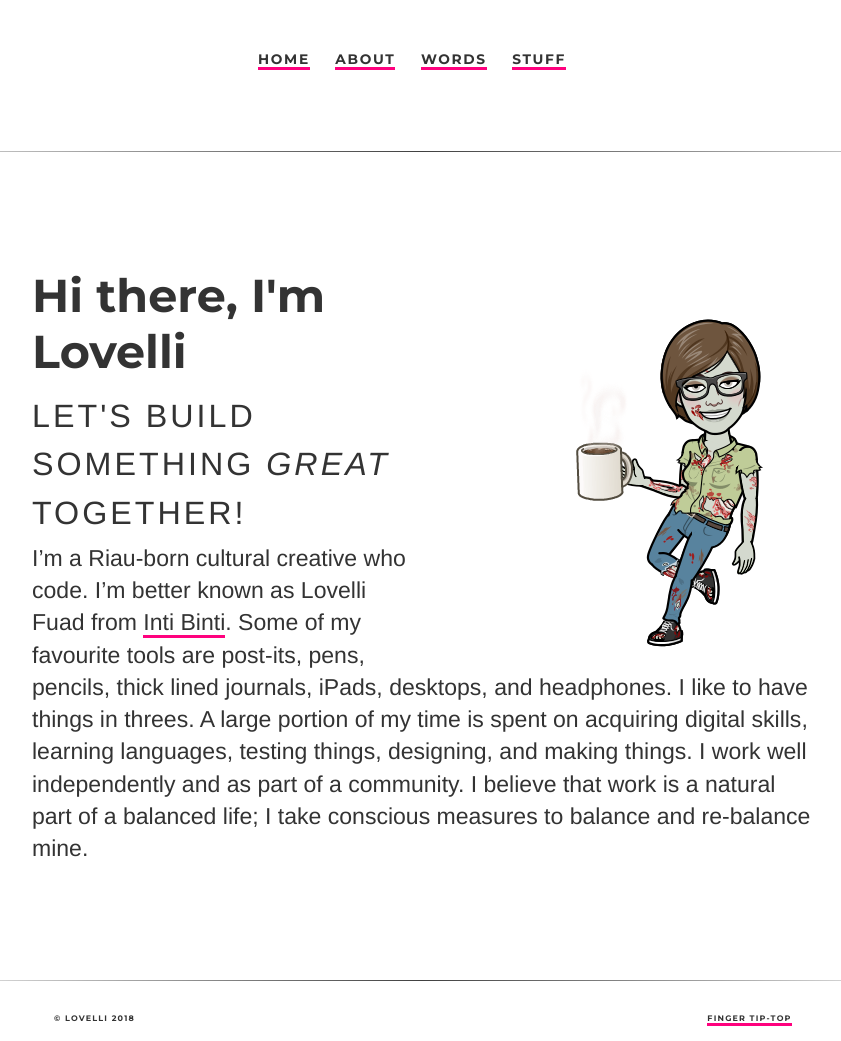
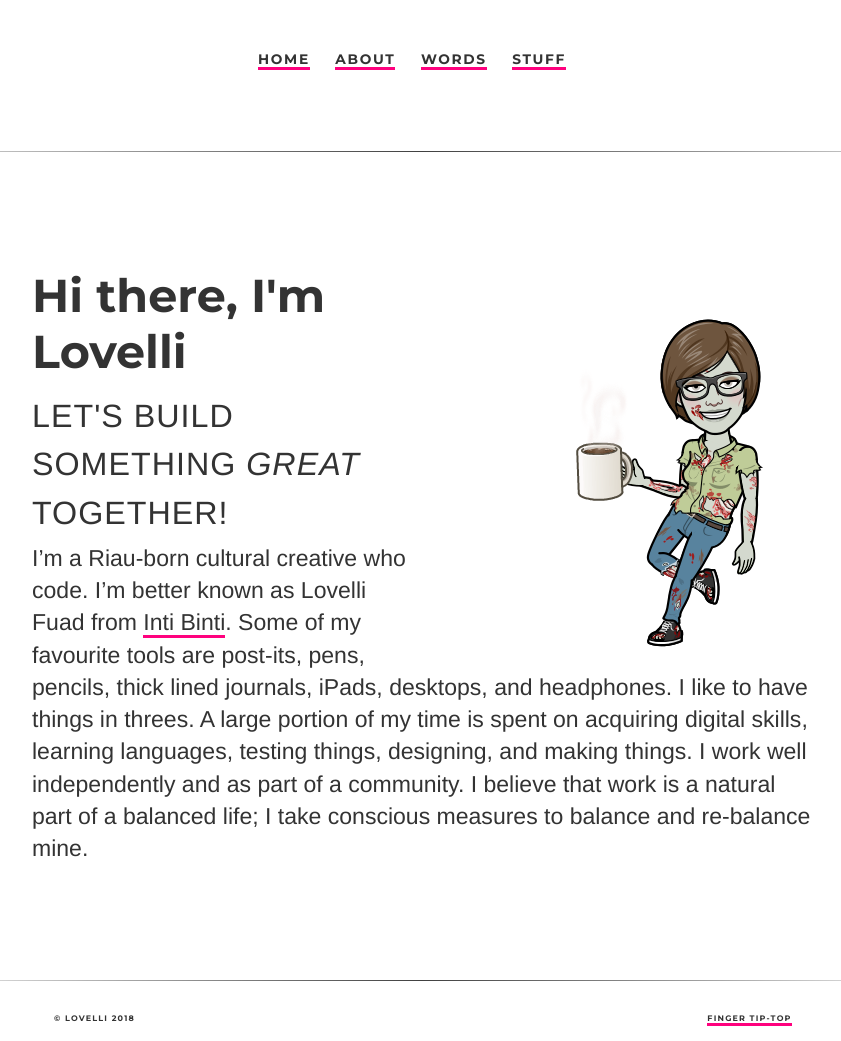
Before and after one commit to ariesti/ariesti.github.io, a Jekyll site: the page built from index.html, in a window 1280 px wide. Shown: the whole page, without its empty margins (218-1059 px from the left). Built offline with Jekyll 4.4.1, drawn with Linux system fonts in a browser that asks for light colours.

Commit message:
Update main.css

```diff
--- a/css/main.css
+++ b/css/main.css
@@ -131,7 +131,7 @@ h6 { font-size: 1em; }
 
 .subtitle {
 	font-family: Helvetica Neue, sans-serif;
-	letter-spacing: 3px;
+	letter-spacing: 1px;
 	text-transform: uppercase;
 	font-weight: 100;
 }
```
